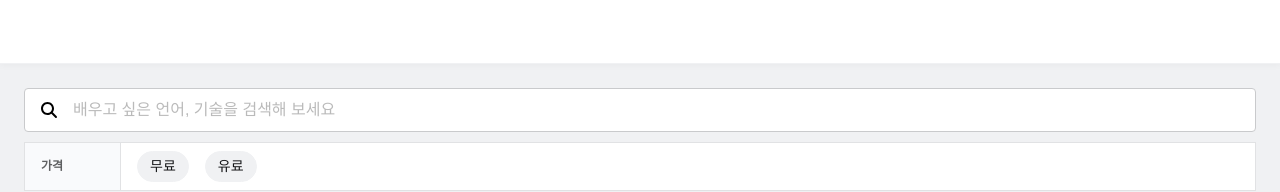
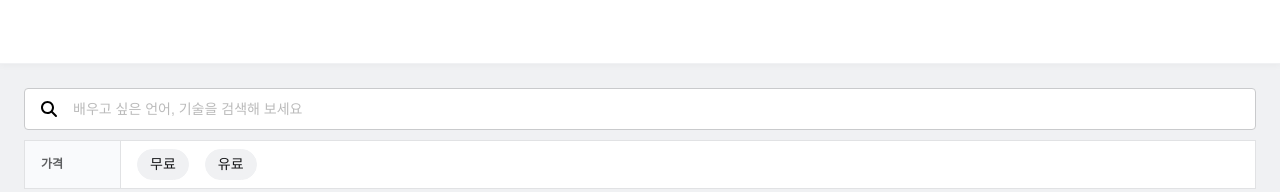
Before and after one commit to ssabii/elice-frontend-pa, a React (Create React App) app: page / in a window 1280 px wide. Shown: the top 192 px of the page. Built offline with nearby package versions, Linux system fonts and the light colour scheme; no server answers.

Commit message:
fix: SearchInput font style 수정

```diff
--- a/src/components/SearchInput/SearchInput.tsx
+++ b/src/components/SearchInput/SearchInput.tsx
@@ -69,7 +69,8 @@ const InputWrapper = styled.div`
 const Input = styled.input`
   width: 100%;
   height: 100%;
-  font-size: 16px;
+  font-size: 14px;
+  font-weight: 400;
   background: transparent;
   border: none;
 
@@ -79,7 +80,8 @@ const Input = styled.input`
 
   ::placeholder {
     margin: 12px 0;
-    font-size: 16px;
+    font-size: 14px;
+    font-weight: 400;
     color: gray;
   }
 `;
```
